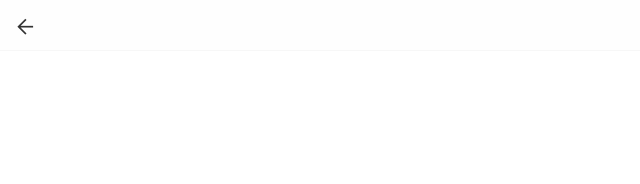
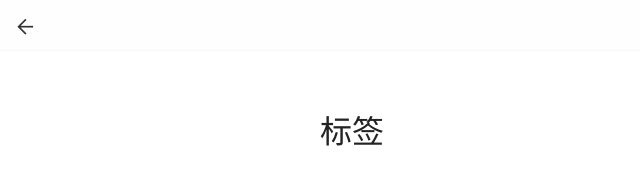
Before and after one commit to qq1092048673/qq1092048673.github.io, a plain HTML site: page tags/index-1.html in a window 1280 px wide. Shown: the whole page, without its empty margins (0-640 px from the left). Drawn offline with nearby package versions, Linux system fonts and the light colour scheme; a web font is replaced by a local one.

Commit message:
Site updated: 2021-11-15 01:10:09

```diff
--- a/tags/index-1.html
+++ b/tags/index-1.html
@@ -32,6 +32,10 @@
             <div class="main">
                 <div class="content">
 
+                    <div class="set">
+  <h2>标签</h2>
+
+</div>
 
 
                 </div>
```
Also changed, not shown: tags/index.html (+4 -0 lines).
